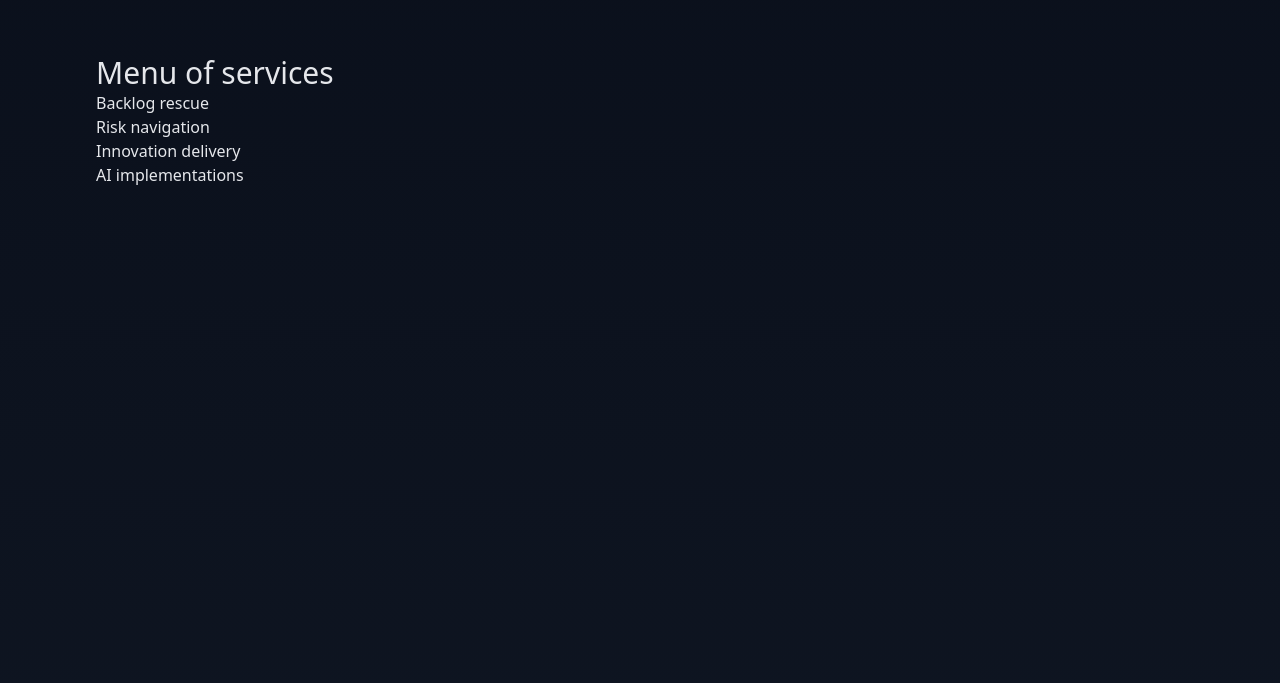
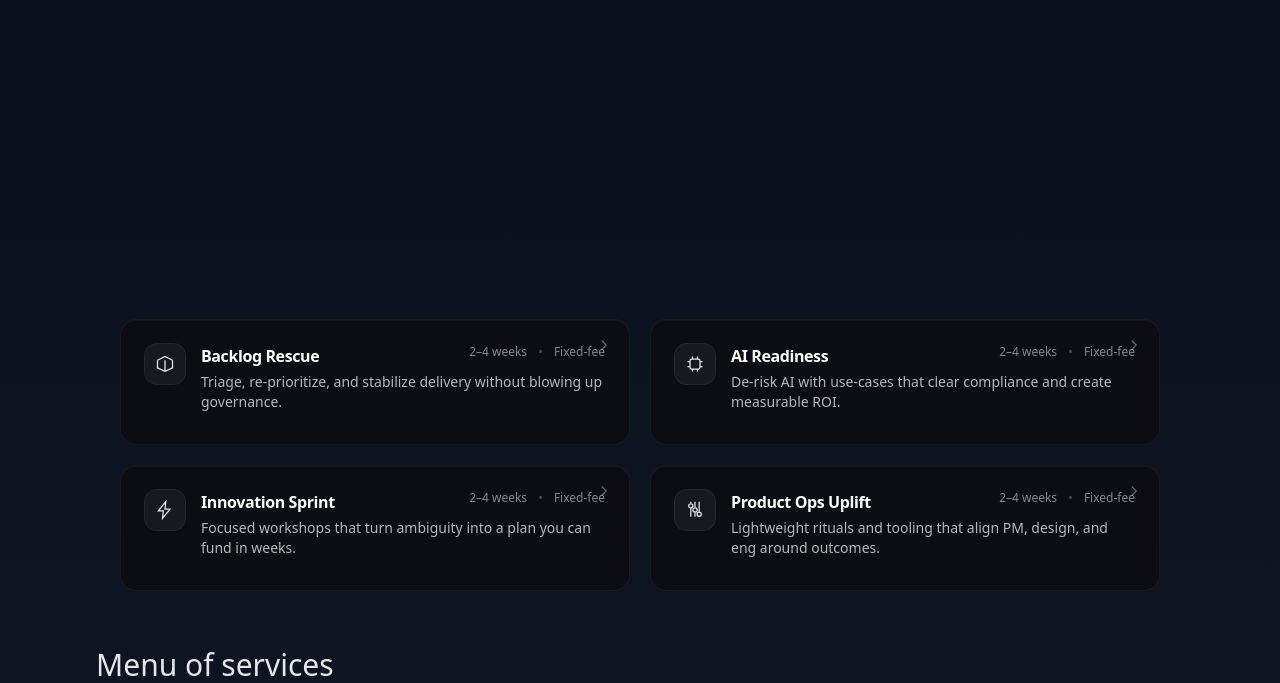
Before and after one commit to pitchnine/pitchnine, a SvelteKit app: page / in a window 1280 px wide. Shown: the part 1617-2300 px from the top of the page. Built offline with nearby package versions, Linux system fonts and the light colour scheme; a web font is replaced by a local one.

Commit message:
working on services menu section

```diff
--- /dev/null
+++ b/src/lib/components/ServicesGrid.svelte
@@ -0,0 +1,141 @@
+<script>
+  const services = [
+    {
+      title: "Backlog Rescue",
+      icon: "box",
+      short: "Triage, re‑prioritize, and stabilize delivery without blowing up governance.",
+      more: "We clarify scope, define decision rules, and reset cadences so work flows again—fast, compliant, and visible."
+    },
+    {
+      title: "AI Readiness",
+      icon: "chip",
+      short: "De‑risk AI with use‑cases that clear compliance and create measurable ROI.",
+      more: "We map feasible pilots, data needs, guardrails, and an evidence plan your exec team can sign."
+    },
+    {
+      title: "Innovation Sprint",
+      icon: "bolt",
+      short: "Focused workshops that turn ambiguity into a plan you can fund in weeks.",
+      more: "No theater—inputs, artifacts, and decisions tailored for regulated, mission‑critical contexts."
+    },
+    {
+      title: "Product Ops Uplift",
+      icon: "controls",
+      short: "Lightweight rituals and tooling that align PM, design, and eng around outcomes.",
+      more: "We install lean templates, review loops, and metrics that survive real‑world constraints."
+    }
+  ];
+
+  let open = -1;
+  const toggle = (i) => (open = open === i ? -1 : i);
+
+  const icons = {
+    box: `<svg viewBox="0 0 24 24" fill="none" stroke="currentColor" class="w-5 h-5">
+            <path stroke-width="1.5" d="M3 7.5 12 3l9 4.5M3 7.5v9L12 21m0-13.5v13.5m9-13.5v9L12 21" />
+          </svg>`,
+    chip:`<svg viewBox="0 0 24 24" fill="none" stroke="currentColor" class="w-5 h-5">
+            <rect x="6" y="6" width="12" height="12" rx="2" stroke-width="1.5"/>
+            <path stroke-width="1.5" d="M9 3v3M15 3v3M21 9h-3M21 15h-3M9 21v-3M15 21v-3M3 9h3M3 15h3"/>
+          </svg>`,
+    bolt:`<svg viewBox="0 0 24 24" fill="none" stroke="currentColor" class="w-5 h-5">
+            <path stroke-width="1.5" d="M13 2 4 13h6l-1 9 9-11h-6l1-9z" />
+          </svg>`,
+    controls:`<svg viewBox="0 0 24 24" fill="none" stroke="currentColor" class="w-5 h-5">
+            <circle cx="7" cy="7" r="2.5" stroke-width="1.5"/><path stroke-width="1.5" d="M7 10v10M7 2v2"/>
+            <circle cx="12" cy="12" r="2.5" stroke-width="1.5"/><path stroke-width="1.5" d="M12 15v5M12 2v7"/>
+            <circle cx="17" cy="17" r="2.5" stroke-width="1.5"/><path stroke-width="1.5" d="M17 20v0M17 2v13"/>
+          </svg>`
+  };
+</script>
+
+<section class="py-14">
+  <div class="max-w-6xl mx-auto px-6">
+    <div class="grid md:grid-cols-2 gap-5">
+      {#each services as s, i}
+        <article
+          role="button"
+          tabindex="0"
+          aria-expanded={open === i}
+          on:click={() => toggle(i)}
+          on:keydown={(e) => (e.key === 'Enter' || e.key === ' ') && (e.preventDefault(), toggle(i))}
+          class="group relative isolate rounded-2xl border border-white/5 bg-neutral-950/60 p-5 md:p-6
+                 shadow-[inset_0_1px_0_rgba(255,255,255,0.03)]
+                 transition
+                 hover:border-white/10 hover:shadow-lg
+                 focus:outline-none focus:ring-2 focus:ring-emerald-500/30"
+        >
+          <!-- Soft gradient hover glow -->
+          <div
+            class="pointer-events-none absolute inset-0 -z-10 rounded-2xl opacity-0 transition-opacity duration-300
+                   group-hover:opacity-100"
+            style="background: radial-gradient(120% 80% at 10% 0%, rgba(16,185,129,0.12), rgba(0,0,0,0) 55%),
+                           radial-gradient(120% 80% at 100% 100%, rgba(16,185,129,0.08), rgba(0,0,0,0) 60%);">
+          </div>
+
+          <div class="flex items-start gap-4">
+            <div class="flex h-10 w-10 flex-shrink-0 items-center justify-center rounded-xl
+                        bg-white/5 ring-1 ring-white/10
+                        transition group-hover:bg-white/10 group-hover:ring-white/20">
+              {@html icons[s.icon]}
+            </div>
+
+            <div class="flex-1">
+              <div class="flex items-start justify-between gap-3">
+                <h3 class="text-base font-semibold tracking-tight text-white">
+                  {s.title}
+                </h3>
+                <div class="hidden md:block text-xs text-white/50">
+                  <span class="mr-2">2–4 weeks</span>
+                  <span class="opacity-50">•</span>
+                  <span class="ml-2">Fixed‑fee</span>
+                </div>
+              </div>
+
+              <p class="mt-1 text-sm text-white/70 transition group-hover:text-white/90">
+                {s.short}
+              </p>
+
+              <!-- Expandable detail -->
+              <div
+                class="grid transition-[grid-template-rows] duration-300 ease-out motion-reduce:transition-none
+                       [grid-template-rows:0fr] mt-2"
+                class:![grid-template-rows:1fr]={open === i}
+              >
+                <div class="overflow-hidden">
+                  <p class="text-sm text-white/60 pt-2 border-t border-white/5">
+                    {s.more}
+                  </p>
+                </div>
+              </div>
+
+              <!-- Mobile meta (below content) -->
+              <div class="mt-3 md:hidden text-xs text-white/50">
+                <span class="mr-2">2–4 weeks</span>
+                <span class="opacity-50">•</span>
+                <span class="ml-2">Fixed‑fee</span>
+              </div>
+            </div>
+          </div>
+
+          <!-- Chevron -->
+          <div class="absolute right-4 top-4 text-white/40 transition-transform duration-300
+                      group-hover:text-white/70"
+               style="transform: translateZ(0); will-change: transform;"
+          >
+            <svg viewBox="0 0 24 24" width="18" height="18" fill="none" stroke="currentColor" stroke-width="1.5"
+                 class={open === i ? "rotate-90" : ""}>
+              <path d="M9 6l6 6-6 6" />
+            </svg>
+          </div>
+        </article>
+      {/each}
+    </div>
+  </div>
+</section>
+
+<style>
+  /* Respect reduced motion */
+  @media (prefers-reduced-motion: reduce) {
+    .transition, .duration-300, .duration-500 { transition: none !important; }
+  }
+</style>
--- a/src/routes/+page.svelte
+++ b/src/routes/+page.svelte
@@ -2,6 +2,7 @@
 	import Nav from '$lib/components/Nav.svelte';
 	import Footer from '$lib/components/Footer.svelte';
 	import Coder from '$lib/components/Coder.svelte';
+  import ServicesGrid from '$lib/components/ServicesGrid.svelte';
 </script>
 
 <Nav />
@@ -10,11 +11,10 @@
 
 <Coder />
 
-<!--2. ICP and Credability-->
+<!--2. ICP Statement + Logo Cred -->
 <section class="relative mb-32 py-16">
 	<h2 class="inter mb-20 px-3 text-center text-3xl font-bold tracking-tight md:px-10 md:text-5xl">
-		Pitch Nine brings disciplined momentum to complex product teams, bringing controlled vision and
-		innovation to high-stakes, compliance-driven industries where precision is everything.
+		Pitch Nine brings disciplined momentum to complex product teams in high-stakes industries, where precision and compliance is everything.
 	</h2>
 	<div class="grid grid-cols-2 gap-8 md:grid-cols-4 lg:grid-cols-5">
 		<!-- Logos - Row 1 -->
@@ -106,8 +106,9 @@
 </section>
 
 <!--3. What we actually do-->
-<section class="relative h-screen">
-	<h2 class="text-3xl">Menu of services</h2>
+<section class="relative py-64">
+	<ServicesGrid />
+  <h2 class="text-3xl">Menu of services</h2>
 	<p>Backlog rescue</p>
 	<p>Risk navigation</p>
 	<p>Innovation delivery</p>
```
